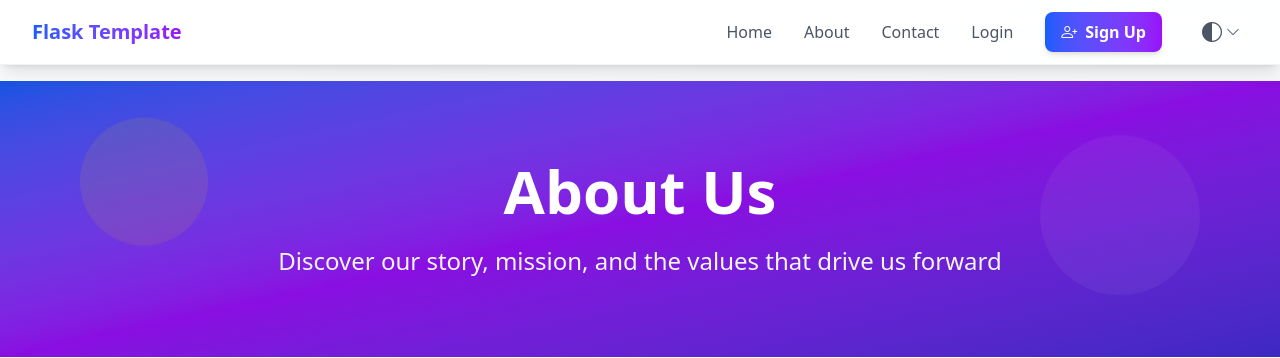
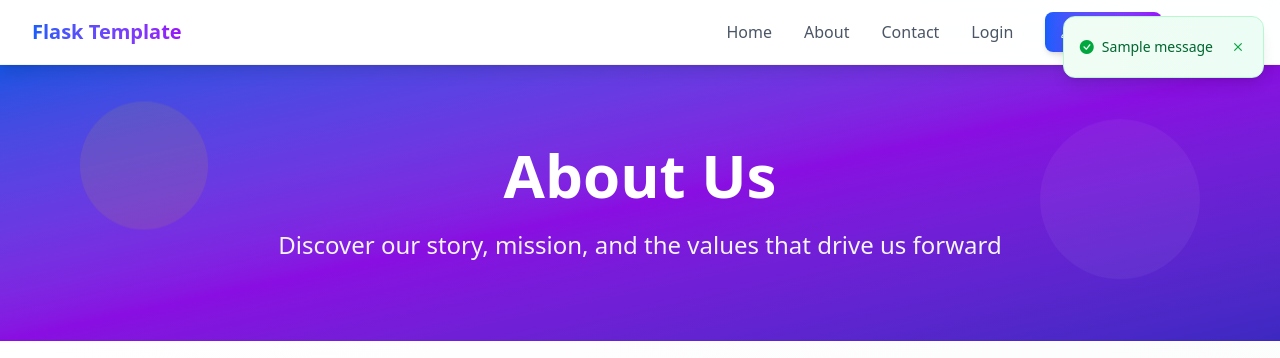
Before and after one commit to MACantara/flask-website-template, a Flask app: page /about in a window 1280 px wide. Shown: the top 358 px of the page. Run offline with Flask 3, Linux system fonts and the light colour scheme; tables that the repository leaves empty hold one stand-in row (values such as "Sample post"); one stand-in notice (Sample message) is shown.

Commit message:
Enhance flash message display with toast notifications and improved styling

```diff
--- a/app/templates/base.html
+++ b/app/templates/base.html
@@ -20,14 +20,25 @@
     <!-- Include Navigation -->
     {% include 'partials/navbar.html' %}
 
-    <!-- Flash Messages -->
+    <!-- Toast Container for Flash Messages -->
     {% with messages = get_flashed_messages(with_categories=true) %}
         {% if messages %}
-            <div class="max-w-7xl mx-auto px-4 sm:px-6 lg:px-8 mt-4">
+            <div class="fixed top-4 right-4 z-50 space-y-3 max-w-sm" id="toast-container">
                 {% for category, message in messages %}
-                    <div class="flex items-center justify-between p-4 mb-4 text-sm rounded-xl shadow-lg animate-slide-down {% if category == 'success' %}bg-gradient-to-r from-green-50 to-emerald-50 dark:from-green-900/30 dark:to-emerald-900/30 text-green-800 dark:text-green-200 border border-green-200 dark:border-green-700{% elif category == 'error' %}bg-gradient-to-r from-red-50 to-rose-50 dark:from-red-900/30 dark:to-rose-900/30 text-red-800 dark:text-red-200 border border-red-200 dark:border-red-700{% elif category == 'warning' %}bg-gradient-to-r from-yellow-50 to-amber-50 dark:from-yellow-900/30 dark:to-amber-900/30 text-yellow-800 dark:text-yellow-200 border border-yellow-200 dark:border-yellow-700{% else %}bg-gradient-to-r from-blue-50 to-indigo-50 dark:from-blue-900/30 dark:to-indigo-900/30 text-blue-800 dark:text-blue-200 border border-blue-200 dark:border-blue-700{% endif %}" data-flash-message>
-                        <span class="font-medium">{{ message }}</span>
-                        <button type="button" class="ml-4 text-lg font-bold cursor-pointer hover:scale-110 transition-transform duration-200 {% if category == 'success' %}text-green-600 dark:text-green-400 hover:text-green-800 dark:hover:text-green-200{% elif category == 'error' %}text-red-600 dark:text-red-400 hover:text-red-800 dark:hover:text-red-200{% elif category == 'warning' %}text-yellow-600 dark:text-yellow-400 hover:text-yellow-800 dark:hover:text-yellow-200{% else %}text-blue-600 dark:text-blue-400 hover:text-blue-800 dark:hover:text-blue-200{% endif %}" data-dismiss-flash>
+                    <div class="flex items-center justify-between p-4 text-sm rounded-xl shadow-lg animate-slide-in-right {% if category == 'success' %}bg-gradient-to-r from-green-50 to-emerald-50 dark:from-green-900/90 dark:to-emerald-900/90 text-green-800 dark:text-green-200 border border-green-200 dark:border-green-700{% elif category == 'error' %}bg-gradient-to-r from-red-50 to-rose-50 dark:from-red-900/90 dark:to-rose-900/90 text-red-800 dark:text-red-200 border border-red-200 dark:border-red-700{% elif category == 'warning' %}bg-gradient-to-r from-yellow-50 to-amber-50 dark:from-yellow-900/90 dark:to-amber-900/90 text-yellow-800 dark:text-yellow-200 border border-yellow-200 dark:border-yellow-700{% else %}bg-gradient-to-r from-blue-50 to-indigo-50 dark:from-blue-900/90 dark:to-indigo-900/90 text-blue-800 dark:text-blue-200 border border-blue-200 dark:border-blue-700{% endif %}" data-flash-toast data-category="{{ category }}">
+                        <div class="flex items-center">
+                            {% if category == 'success' %}
+                                <i class="bi bi-check-circle-fill mr-2 text-green-600 dark:text-green-400"></i>
+                            {% elif category == 'error' %}
+                                <i class="bi bi-exclamation-triangle-fill mr-2 text-red-600 dark:text-red-400"></i>
+                            {% elif category == 'warning' %}
+                                <i class="bi bi-exclamation-circle-fill mr-2 text-yellow-600 dark:text-yellow-400"></i>
+                            {% else %}
+                                <i class="bi bi-info-circle-fill mr-2 text-blue-600 dark:text-blue-400"></i>
+                            {% endif %}
+                            <span class="font-medium">{{ message }}</span>
+                        </div>
+                        <button type="button" class="ml-4 text-lg font-bold cursor-pointer hover:scale-110 transition-transform duration-200 {% if category == 'success' %}text-green-600 dark:text-green-400 hover:text-green-800 dark:hover:text-green-200{% elif category == 'error' %}text-red-600 dark:text-red-400 hover:text-red-800 dark:hover:text-red-200{% elif category == 'warning' %}text-yellow-600 dark:text-yellow-400 hover:text-yellow-800 dark:hover:text-yellow-200{% else %}text-blue-600 dark:text-blue-400 hover:text-blue-800 dark:hover:text-blue-200{% endif %}" data-dismiss-toast>
                             <i class="bi bi-x"></i>
                         </button>
                     </div>
```
